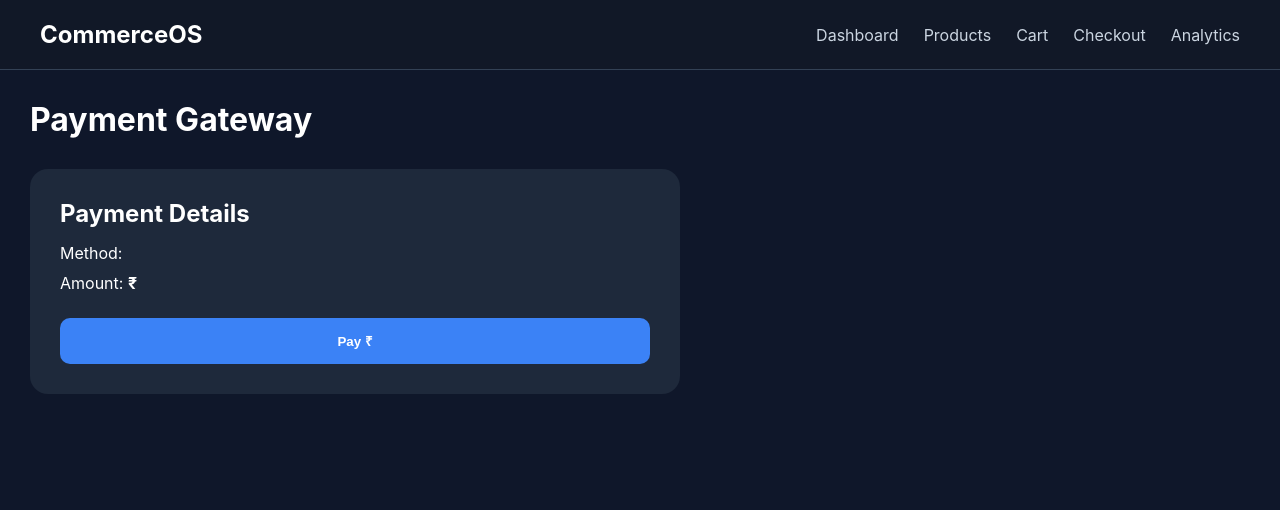
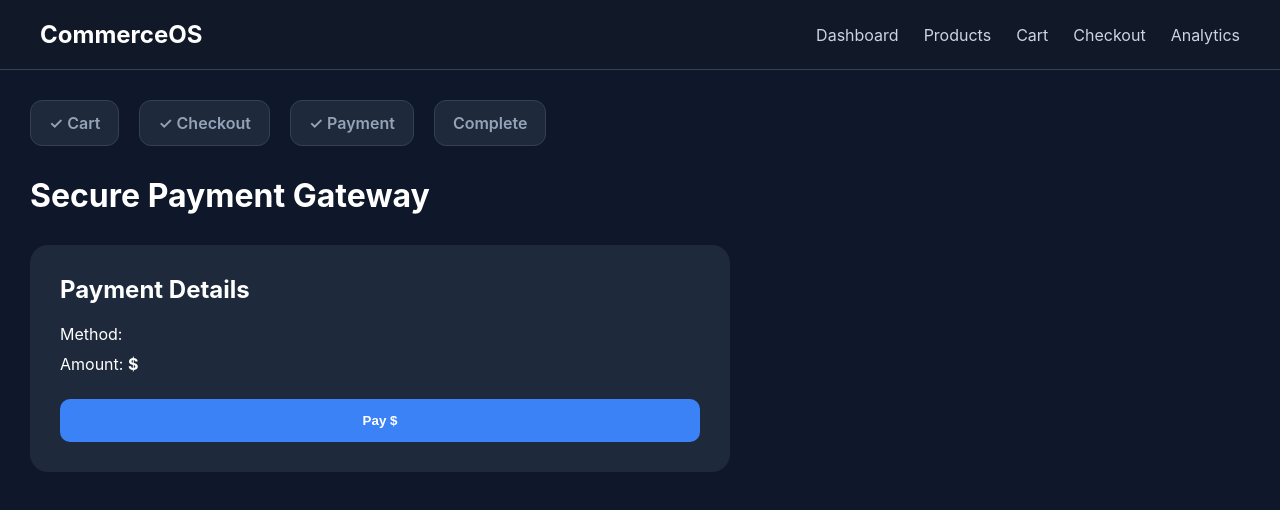
Before and after one commit to tanisharoy222005-collab/ecommerce-platform-admin-suite, a Next.js app: page /payment in a window 1280 px wide. Shown: the top 510 px of the page. Built offline with nearby package versions, Linux system fonts and the light colour scheme.

Commit message:
Update payment method to support USD and improve UI

```diff
--- a/pages/payment.js
+++ b/pages/payment.js
@@ -19,8 +19,20 @@ export default function Payment() {
 
     if (method === "upi") {
 
+      alert(
+        "Launching UPI Payment..."
+      );
+
       window.location.href =
-        `upi://pay?pa=demo@upi&pn=CommerceOS&am=${amount}&cu=INR`;
+        `upi://pay?pa=commerceos@upi&pn=CommerceOS&am=${amount}&cu=USD`;
+
+      setTimeout(() => {
+
+        router.push(
+          `/order-success?amount=${amount}`
+        );
+
+      }, 1500);
 
       return;
     }
@@ -29,21 +41,35 @@ export default function Payment() {
       "Card Payment Successful"
     );
 
-    window.location.href =
-      "/admin";
+    router.push(
+      `/order-success?amount=${amount}`
+    );
   };
 
   return (
+
     <Layout>
 
+      <div className="checkout-progress">
+
+        <div>✓ Cart</div>
+
+        <div>✓ Checkout</div>
+
+        <div>✓ Payment</div>
+
+        <div>Complete</div>
+
+      </div>
+
       <h1>
-        Payment Gateway
+        Secure Payment Gateway
       </h1>
 
       <div
         className="checkout-summary"
         style={{
-          maxWidth: "650px",
+          maxWidth: "700px",
           marginTop: "30px"
         }}
       >
@@ -52,11 +78,13 @@ export default function Payment() {
           Payment Details
         </h2>
 
-        <p
+        <div
           style={{
-            marginTop: "15px"
+            marginTop: "20px"
           }}
         >
+
+          <p>
             Method:
             {" "}
             <strong>
@@ -72,18 +100,22 @@ export default function Payment() {
             Amount:
             {" "}
             <strong>
-            ₹{amount}
+              ${amount}
             </strong>
           </p>
 
+        </div>
+
         {method === "card" && (
 
-          <>
-            <input
-              placeholder="Card Number"
+          <div
             style={{
               marginTop: "25px"
             }}
+          >
+
+            <input
+              placeholder="Card Number"
             />
 
             <input
@@ -91,48 +123,60 @@ export default function Payment() {
             />
 
             <input
-              placeholder="MM / YY"
+              placeholder="Expiry Date"
             />
 
             <input
               placeholder="CVV"
             />
-          </>
+
+          </div>
 
         )}
 
         {method === "upi" && (
 
-          <>
           <div
+            className="payment-method-box"
+          >
+
+            <h3>
+              Select UPI App
+            </h3>
+
+            <ul>
+
+              <li>
+                Google Pay
+              </li>
+
+              <li>
+                PhonePe
+              </li>
+
+              <li>
+                Paytm
+              </li>
+
+              <li>
+                BHIM
+              </li>
+
+            </ul>
+
+            <p
               style={{
-                background:
-                  "#1e293b",
-                padding: "20px",
-                borderRadius:
-                  "12px",
-                marginTop: "25px"
+                marginTop: "15px"
               }}
             >
-              Supported Apps
+              UPI ID:
+              {" "}
+              <strong>
+                commerceos@upi
+              </strong>
+            </p>
 
-              <br /><br />
-
-              Google Pay
-
-              <br />
-
-              PhonePe
-
-              <br />
-
-              Paytm
-
-              <br />
-
-              BHIM
           </div>
-          </>
 
         )}
 
@@ -146,11 +190,12 @@ export default function Payment() {
             handlePayment
           }
         >
-          Pay ₹{amount}
+          Pay ${amount}
         </button>
 
       </div>
 
     </Layout>
+
   );
 }
```
Lines whose indentation alone changed are shown as unchanged.
